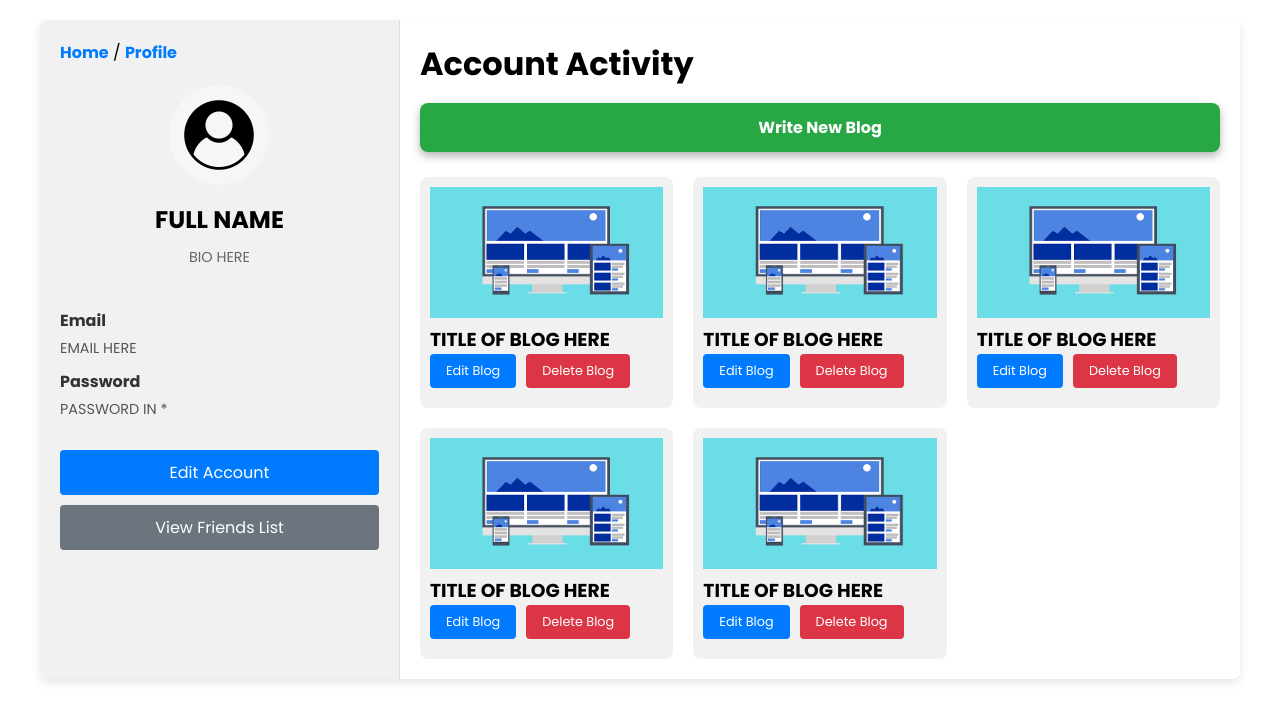
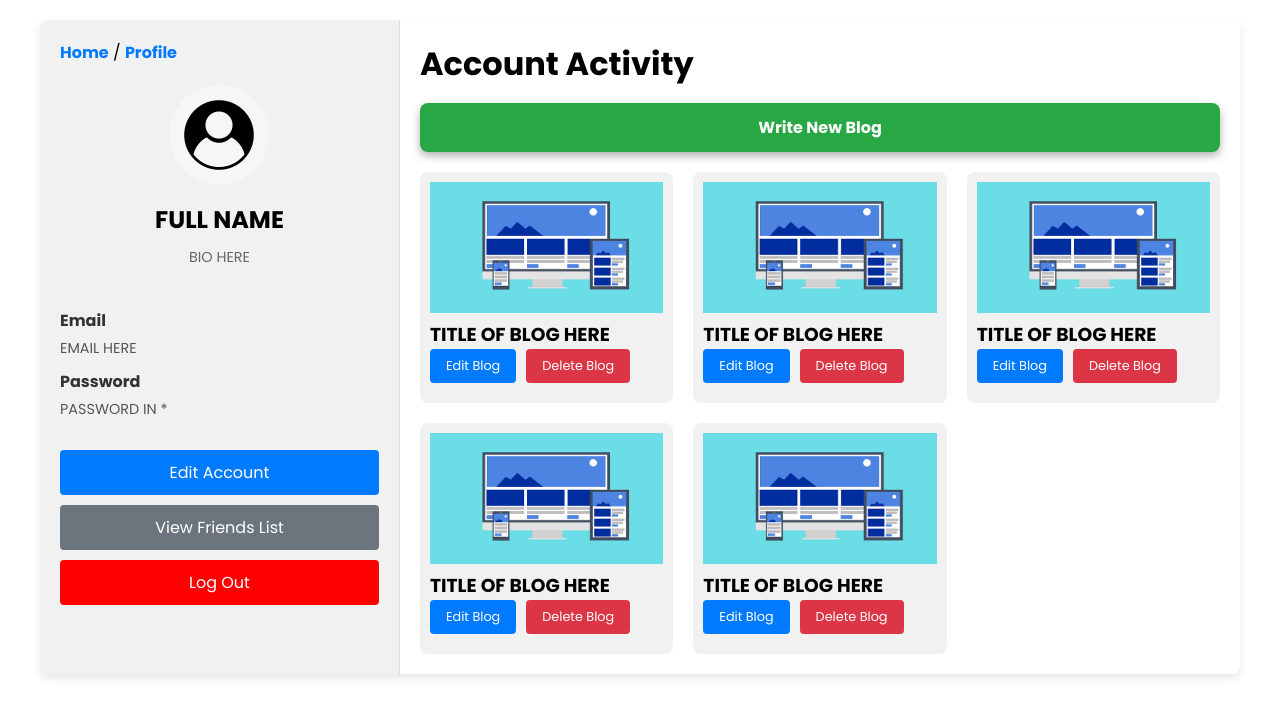
Before and after one commit to kamaldbouk/Blog, a React (Create React App) app in the folder frontend/: page /profile in a window 1280 px wide. Shown: the top 722 px of the page. Built offline with nearby package versions, Linux system fonts and the light colour scheme.

Commit message:
added logout button on profile

```diff
--- a/frontend/src/App.js
+++ b/frontend/src/App.js
@@ -7,6 +7,7 @@ import About from './pages/About';
 import CreateBlog from './components/CreateBlog';
 import Profile from './pages/Profile';
 import Edit from './pages/Edit';
+import Blog from './pages/Blog';
 
 function App() {
   const LocationAwareNavbar = () => {
@@ -27,6 +28,7 @@ function App() {
             <Route path='/create' element={<CreateBlog />} />
             <Route path='/profile' element={<Profile />} />
             <Route path='/edit' element={<Edit />} />
+            <Route path='/blog' element={<Blog />} />
           </Routes>
         </div>
       </BrowserRouter>
--- a/frontend/src/index.css
+++ b/frontend/src/index.css
@@ -741,7 +741,7 @@ h2 {
   background-color: #c82333;
 }
 
-.profile-activity button.write-new-blog-btn {
+.write-new-blog-btn {
   background-color: #28a745;
   color: white;
   border: none;
@@ -758,10 +758,43 @@ h2 {
   box-shadow: 0 4px 8px rgba(0, 0, 0, 0.3);
   margin-top: 15px;
 }
-
-.profile-activity button.write-new-blog-btn:hover {
+.write-new-blog-btn:hover {
   background-color: #218838;
 }
+
+/* .logout-btn {
+  background-color: #ff0000;
+  color: white;
+  border: none;
+  padding: 8px 16px;
+  border-radius: 4px;
+  cursor: pointer;
+  font-size: 0.9em;
+  margin-right: 10px;
+}
+
+.logout-btn:hover {
+  background-color: #b30000;
+} */
+
+.logout-btn {
+  width: 100%;
+  padding: 10px;
+  border: none;
+  border-radius: 4px;
+  cursor: pointer;
+  font-size: 1em;
+}
+
+.logout-btn {
+  background-color: #ff0000;
+  color: white;
+}
+
+.logout-btn:hover {
+  background-color: #b30000;
+}
+
 
 /* Edit CSS */
 
@@ -874,3 +907,9 @@ h2 {
   background-color: #ddd;
   margin: 20px 0;
 }
+
+/* Blog CSS */
+
+.blog-container {
+  margin-top: 180px;
+}
--- /dev/null
+++ b/frontend/src/pages/Blog.js
@@ -0,0 +1,10 @@
+const Blog = () => {
+    return (
+        <div className="blog-container">
+
+        </div>
+    )
+
+}
+
+export default Blog
--- a/frontend/src/pages/Profile.js
+++ b/frontend/src/pages/Profile.js
@@ -88,6 +88,7 @@ const Profile = () => {
                     <div className='profile-buttons'>
                         <button className="btn edit-btn" onClick={handleEdit}>Edit Account</button>
                         <button className="btn friends-btn" onClick={handleViewFriends}>View Friends List</button>
+                        <button className="logout-btn">Log Out</button>
                     </div>
                 </div>
             )}
```
